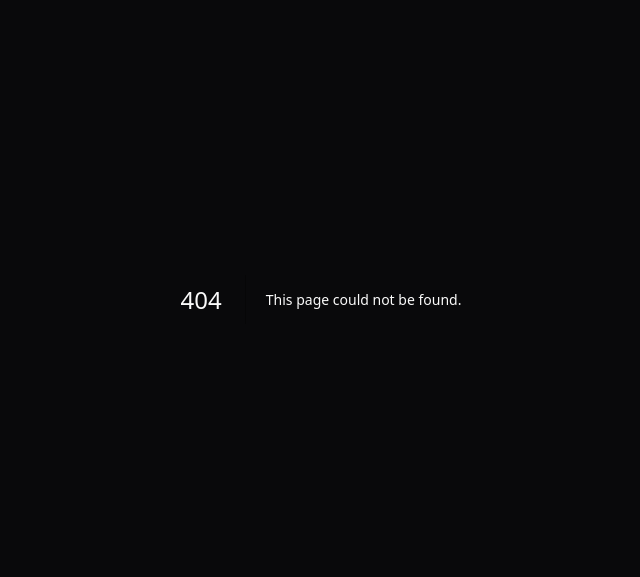
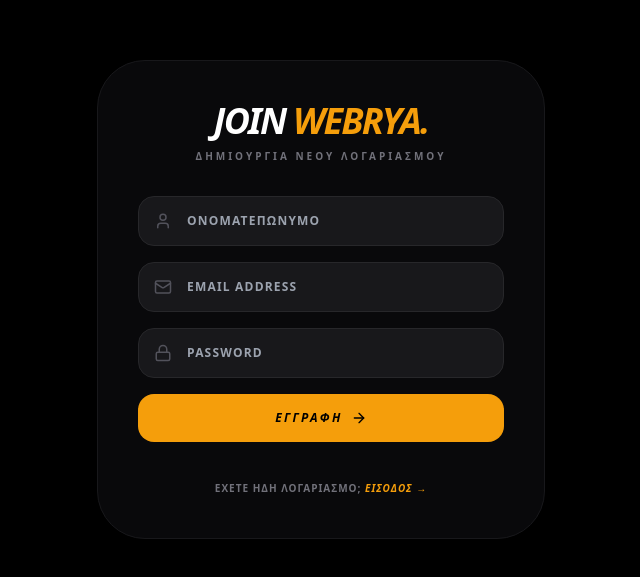
Before and after one commit to webrya/webrya-ops, a Next.js app: page /register in a window 1280 px wide. Before the commit this address had no page. Shown: the part 101-678 px from the top of the page, without its empty margins (319-959 px from the left). Built offline with nearby package versions, Linux system fonts and the light colour scheme.

Commit message:
Add register page and signup action

```diff
--- /dev/null
+++ b/app/(auth)/register/actions.ts
@@ -0,0 +1,29 @@
+'use server'
+
+import { createClient } from '@/lib/supabase/server'
+import { redirect } from 'next/navigation'
+
+export async function signup(formData: FormData) {
+  const supabase = await createClient()
+
+  const email = formData.get('email') as string
+  const password = formData.get('password') as string
+  const displayName = formData.get('displayName') as string
+
+  const { error } = await supabase.auth.signUp({
+    email,
+    password,
+    options: {
+      data: {
+        display_name: displayName,
+        language: 'GR', // Default γλώσσα
+      },
+    },
+  })
+
+  if (error) {
+    return { error: error.message }
+  }
+
+  redirect('/dashboard')
+}
--- /dev/null
+++ b/app/(auth)/register/page.tsx
@@ -0,0 +1,96 @@
+'use client'
+
+import { useState } from 'react'
+import { signup } from './actions'
+import { User, Mail, Lock, ArrowRight, AlertCircle } from 'lucide-react'
+import Link from 'next/link'
+
+export default function RegisterPage() {
+  const [error, setError] = useState<string | null>(null)
+  const [loading, setLoading] = useState(false)
+
+  async function handleSubmit(formData: FormData) {
+    setLoading(true)
+    setError(null)
+    const result = await signup(formData)
+    if (result?.error) {
+      setError(result.error)
+      setLoading(false)
+    }
+  }
+
+  return (
+    <div className="min-h-screen bg-black flex items-center justify-center p-6 font-sans">
+      <div className="max-w-md w-full space-y-8 bg-zinc-950 p-10 rounded-[3rem] border border-zinc-900 shadow-2xl">
+        <div className="text-center">
+          <h1 className="text-4xl font-black tracking-tighter uppercase italic text-white">
+            JOIN <span className="text-amber-500">WEBRYA.</span>
+          </h1>
+          <p className="text-zinc-500 text-[10px] font-black uppercase tracking-[0.3em] mt-2">
+            ΔΗΜΙΟΥΡΓΙΑ ΝΕΟΥ ΛΟΓΑΡΙΑΣΜΟΥ
+          </p>
+        </div>
+
+        <form action={handleSubmit} className="space-y-4">
+          <div className="relative">
+            <User className="absolute left-4 top-1/2 -translate-y-1/2 text-zinc-600" size={18} />
+            <input
+              name="displayName"
+              type="text"
+              placeholder="ΟΝΟΜΑΤΕΠΩΝΥΜΟ"
+              required
+              className="w-full bg-zinc-900 border border-zinc-800 rounded-2xl py-4 pl-12 pr-4 text-white text-xs font-black focus:border-amber-500 outline-none transition-all uppercase tracking-widest"
+            />
+          </div>
+
+          <div className="relative">
+            <Mail className="absolute left-4 top-1/2 -translate-y-1/2 text-zinc-600" size={18} />
+            <input
+              name="email"
+              type="email"
+              placeholder="EMAIL ADDRESS"
+              required
+              className="w-full bg-zinc-900 border border-zinc-800 rounded-2xl py-4 pl-12 pr-4 text-white text-xs font-black focus:border-amber-500 outline-none transition-all uppercase tracking-widest"
+            />
+          </div>
+
+          <div className="relative">
+            <Lock className="absolute left-4 top-1/2 -translate-y-1/2 text-zinc-600" size={18} />
+            <input
+              name="password"
+              type="password"
+              placeholder="PASSWORD"
+              required
+              className="w-full bg-zinc-900 border border-zinc-800 rounded-2xl py-4 pl-12 pr-4 text-white text-xs font-black focus:border-amber-500 outline-none transition-all uppercase tracking-widest"
+            />
+          </div>
+
+          {error && (
+            <div className="flex items-center gap-2 text-red-500 bg-red-500/10 p-4 rounded-xl text-[10px] font-black uppercase tracking-widest">
+              <AlertCircle size={16} />
+              {error}
+            </div>
+          )}
+
+          <button
+            type="submit"
+            disabled={loading}
+            className="w-full bg-amber-500 text-black py-4 rounded-2xl font-black uppercase tracking-[0.2em] italic text-xs hover:scale-105 active:scale-95 transition-all flex items-center justify-center gap-2"
+          >
+            {loading ? 'ΔΗΜΙΟΥΡΓΙΑ...' : (
+              <>
+                ΕΓΓΡΑΦΗ <ArrowRight size={16} />
+              </>
+            )}
+          </button>
+        </form>
+
+        <div className="text-center mt-6">
+          <Link href="/login" className="text-zinc-500 text-[10px] font-black uppercase tracking-widest hover:text-white transition-colors">
+            ΕΧΕΤΕ ΗΔΗ ΛΟΓΑΡΙΑΣΜΟ; <span className="text-amber-500 italic">ΕΙΣΟΔΟΣ →</span>
+          </Link>
+        </div>
+      </div>
+    </div>
+  )
+}
```
